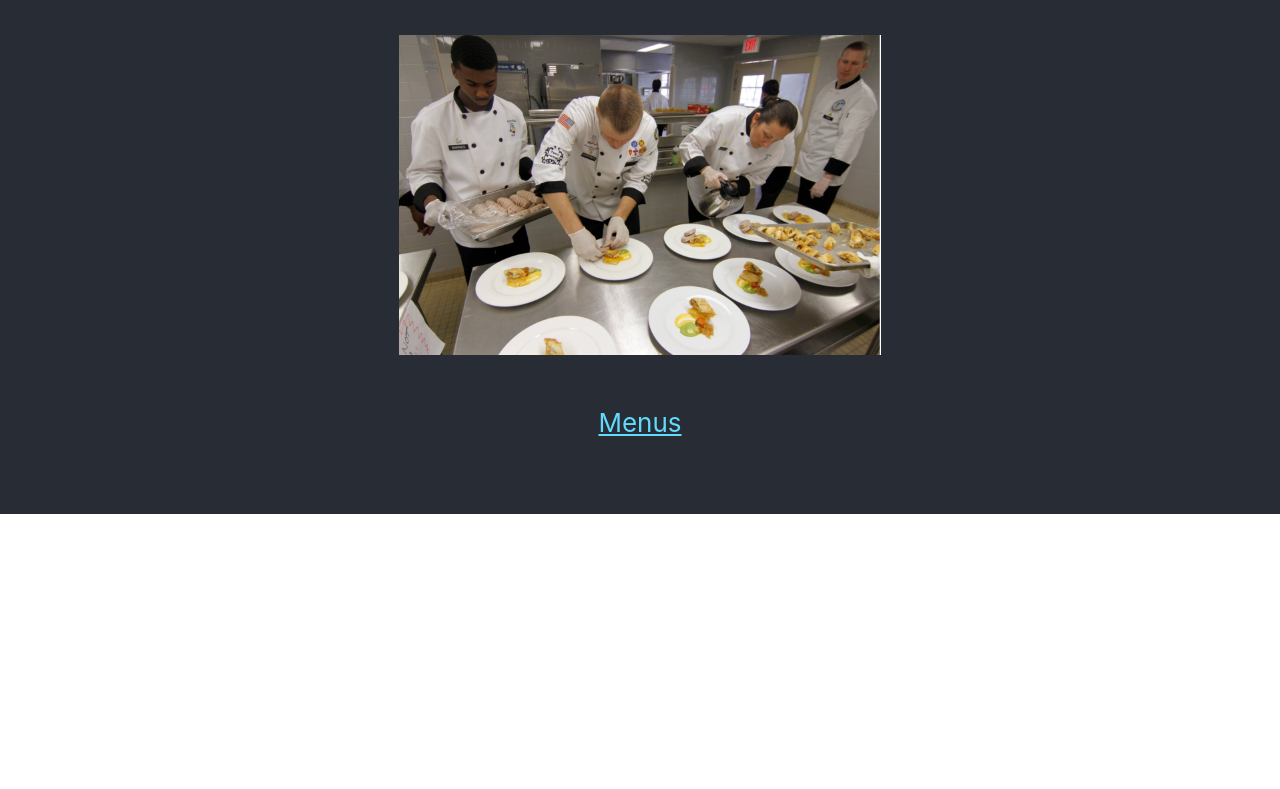
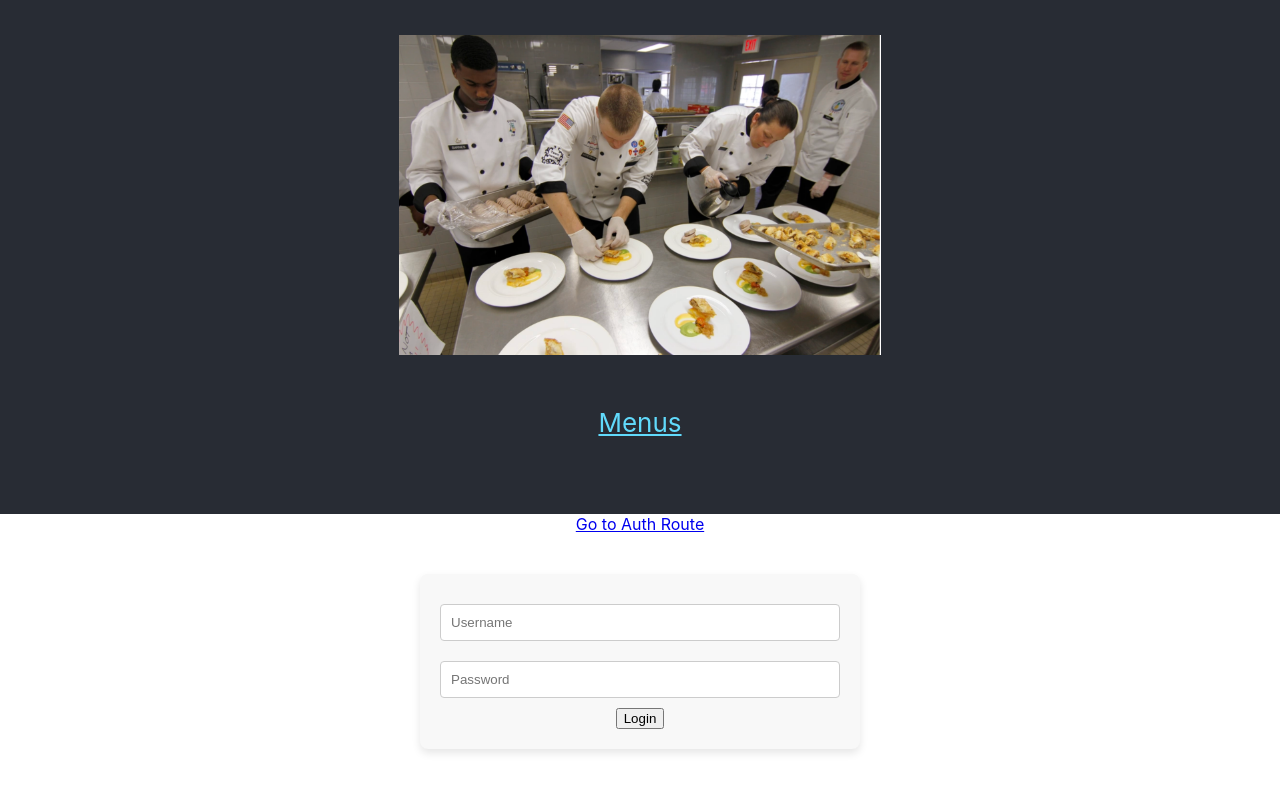
Before and after one commit to CrissyMichelle/ddFrontEnd, a React (Create React App) app: page /auth/customer/login in a window 1280 px wide. Shown: the part 286-1075 px from the top of the page. Before the commit the page ends 800 px from the top, so only its background shows below. Built offline with nearby package versions, Linux system fonts and the light colour scheme; no server answers.

Commit message:
added customer login component

```diff
--- a/src/App.js
+++ b/src/App.js
@@ -1,6 +1,10 @@
 import React from 'react';
 import './App.css';
 import culinaryImg from './images/culinary1.png';
+
+import { BrowserRouter as Router, Routes, Route, Link } from 'react-router-dom';
+import { AuthProvider, useAuth } from './components/AuthContext';
+import AuthRoute from './routes/AuthRoute';
 
 function App() {
   return (
@@ -28,6 +32,15 @@ function App() {
           right meal with the right nutrition using a Soldier's meal card to supplement
           their lifestyle.
         </p> */}
+      <AuthProvider>
+        <Router>
+        <Link to="/auth/customer/login">Go to Auth Route</Link>
+          <Routes>
+            <Route path="/auth/customer/login" element={<AuthRoute />} />
+
+          </Routes>
+        </Router>
+      </AuthProvider>
     </div>
   );
 }
--- a/src/components/AuthContext.js
+++ b/src/components/AuthContext.js
@@ -1,4 +1,4 @@
-import React, { createContext, useContext, useState, useEffect} from "react";
+import React, { createContext, useContext, useState, useEffect } from "react";
 import { jwtDecode } from "jwt-decode";
 import DdashApi from "../api";
 
@@ -11,4 +11,73 @@ export const AuthContext = createContext();
 export const AuthProvider = ({ children }) => {
     const [token, setToken] = useState(localStorage.getItem('authToken') || null);
     const [currentUser, setCurrentUser] = useState(localStorage.getItem('usesrname') || '');
-}
+
+    // updating the token state causes the following effect
+    // decodes the user's token and enables authentication
+    useEffect(() => {
+        DdashApi.token = token;
+
+        try {
+            if (token) {
+                const user = jwtDecode(token);
+                setCurrentUser(user.username);
+            } else setCurrentUser('');
+        } catch (err) {
+            console.error("Error decoding token: ", err);
+            setCurrentUser(null);
+        }
+    }, [token]);
+
+    function signup(newToken) {
+        setToken(newToken);
+    }
+
+    function login(newToken) {
+        const user = jwtDecode(newToken);
+        localStorage.setItem('authToken', newToken);
+        localStorage.setItem('username', user.username);
+
+        setToken(newToken);
+        setCurrentUser(user.username);
+
+        DdashApi.token = newToken;
+    }
+
+    function logout() {
+        localStorage.removeItem('authToken');
+        localStorage.removeItem('username');
+
+        setToken(null);
+        setCurrentUser('');
+    }
+
+    // if !token is false then the user must be logged in
+    // a valid token in token state means an authenticated user logged in
+    const isLoggedIn = !(!token);
+
+    // contextValue object contains all the necessary authentication provision properties
+    const contextValue = {
+        signup, token, setToken, currentUser, isLoggedIn, login, logout
+    };
+
+    /** returning the AuthContext.Provider component, a special React component
+    *  that allows props to be passed down to all of the child components
+    *  nested inside the provider.
+    *
+    * Any child components inside the authentication context can access the auth
+    * methods and state passed in the `value` property
+    *
+    * Essentially any part of the app placed inside the provider can verify
+    *  or set a user's token
+    */
+    return (
+        <AuthContext.Provider value={{ signup, token, setToken, currentUser, isLoggedIn, login, logout }}>
+            {children}
+        </AuthContext.Provider>
+    );
+};
+
+// convenient hook for accessing the authentication context
+// useAuth simplifies the usage by giving components auth access without
+// having to use `useContext(AuthContext)` directly every time
+export const useAuth = () => useContext(AuthContext);
--- /dev/null
+++ b/src/routes/AuthRoute.css
@@ -0,0 +1,38 @@
+.form {
+    display: flex;
+    flex-direction: column;
+    align-items: center;
+    justify-content: center;
+    padding: 20px;
+    border-radius: 8px;
+    background-color: #f8f8f8;
+    box-shadow: 0 4px 8px rgba(0,0,0,0.1);
+    max-width: 400px;
+    margin: 40px auto;
+    font-family: 'Arial', sans-serif;
+}
+
+.form input {
+    width: 100%;
+    padding: 10px;
+    margin: 10px 0;
+    border: 1px solid #ccc;
+    border-radius: 4px;
+    box-sizing: border-box;
+}
+
+.form button:hover {
+    background-color: #45a049;
+}
+
+.errors {
+    color: red;
+    margin-top: 10px;
+}
+
+@media (max-width: 600px) {
+    .form {
+        width: 90%;
+        margin: 20px auto;
+    }
+}
--- a/src/routes/AuthRoute.js
+++ b/src/routes/AuthRoute.js
@@ -1,2 +1,50 @@
 import React, { useState } from "react";
 import { useNavigate } from "react-router-dom";
+import { useAuth } from "../components/AuthContext";
+import DdashApi from "../api";
+import './AuthRoute.css';
+
+function AuthRoute() {
+    const navigate = useNavigate();
+    const { login } = useAuth();
+    const [formData, setFormData] = useState({
+        username: '',
+        password: ''
+    });
+    const [errors, setErrors] = useState(null);
+
+    const handleChange = (event) => {
+        setFormData({
+            ...formData,
+            [event.target.name]: event.target.value
+        });
+    };
+
+    const handleSubmit = async (event) => {
+        event.preventDefault();
+
+        try {
+            const { token } = await DdashApi.authCustomer(formData);
+            if (token) {
+                login(token);
+                navigate('/profile');
+            } else {
+                setErrors(['Login failed']);
+            }
+        } catch (errs) {
+            console.error(errs);
+            setErrors(errs);
+        }
+    };
+
+    return (
+        <form className="form" onSubmit={handleSubmit}>
+            <input type="text" name="username" placeholder="Username" value={formData.username} onChange={handleChange} />
+            <input type="password" name="password" placeholder="Password" value={formData.password} onChange={handleChange} />
+            <button type="submit">Login</button>
+            {errors && <div className="errors">{errors}</div>}
+        </form>
+    );
+}
+
+export default AuthRoute;
```
